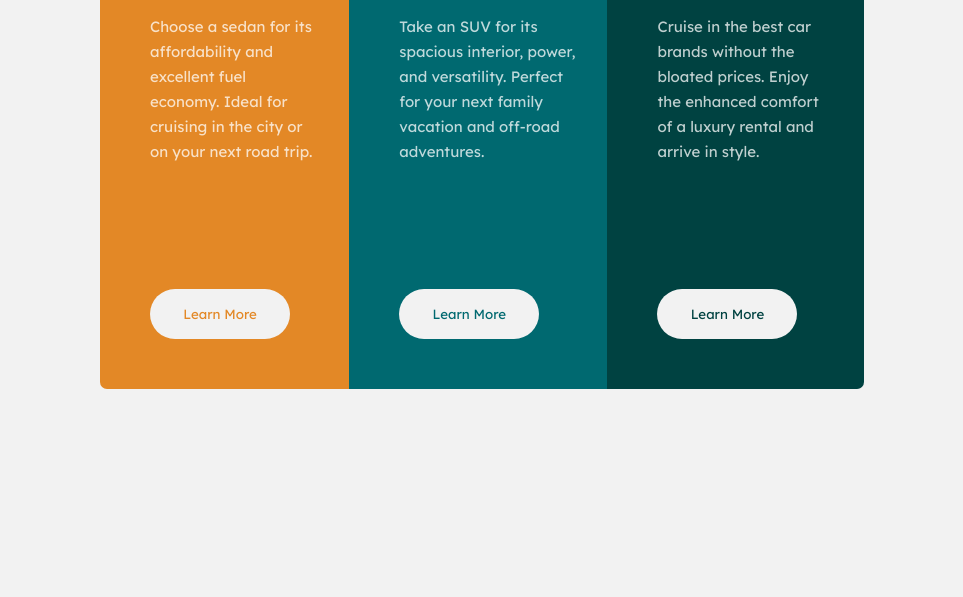
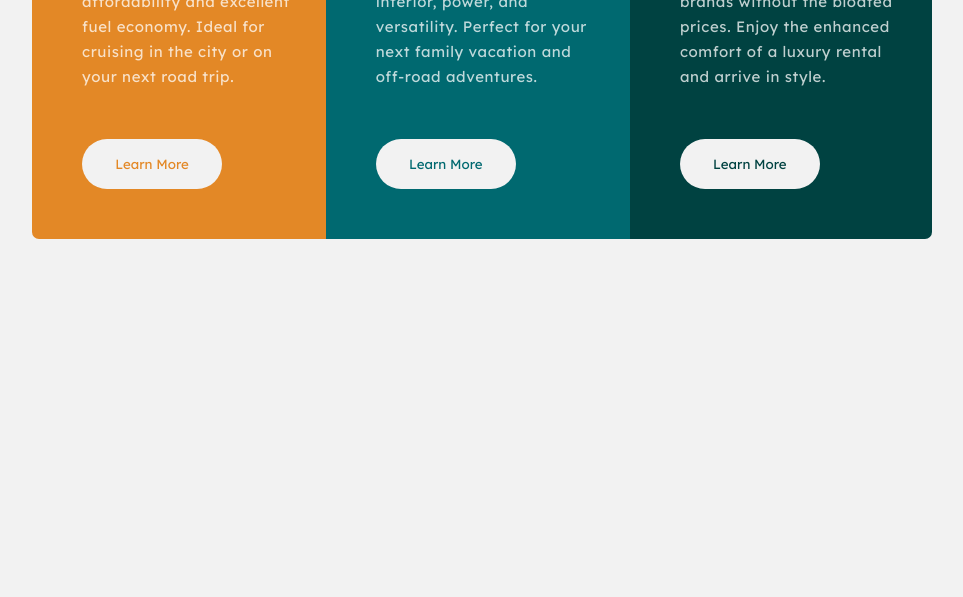
Before and after one commit to mckennapenley/3-COLUMN-PREVIEW-CARD-COMPONENT-MAIN, a plain HTML site: page index.html in a window 1280 px wide. Shown: the part 387-984 px from the top of the page, without its empty margins (158-1121 px from the left). After the commit the page ends 800 px from the top, so only its background shows below. Drawn offline with Linux system fonts and the light colour scheme.

Commit message:
fixed card height

```diff
--- a/css/style.css
+++ b/css/style.css
@@ -1,5 +1,4 @@
 body {
-  /* display: flex; */
   background-color: hsl(0, 0%, 95%);
 }
 
@@ -10,10 +9,10 @@ body {
 #card-container {
   display: flex;
   flex-flow: row nowrap;
-  margin: 200px 250px;
-  /* height: 500px;
-  width: 900px;
-  margin: auto; */
+  margin: 150px auto;
+  justify-content: center;
+  max-height: 500px;
+  max-width: 900px;
 }
 
 .card {
@@ -27,7 +26,8 @@ body {
   font-family: "Lexend Deca", sans-serif;
   margin: 15px 30px 50px 50px;
   line-height: 25px;
-  min-height: 175px;
+  height: 125px;
+  letter-spacing: 0.04em;
 }
 
 .card h1 {
@@ -43,7 +43,7 @@ body {
 }
 
 button {
-  margin: 50px;
+  margin: 0px 50px 50px 50px;
   background-color: hsl(0, 0%, 95%);
   width: 140px;
   height: 50px;
@@ -96,17 +96,11 @@ button {
   border: 2px solid hsl(0, 0%, 95%);
 }
 
-/* @media (max-width: 800px) {
-  #card-container {
-    margin: 75px 10px;
-  }
-} */
-
-@media (max-width: 375px) {
+@media (max-width: 800px) {
   #card-container {
     flex-direction: column;
-    margin: 75px 10px;
-    /* height: 600px; */
+    margin: 50px auto;
+    justify-content: flex-start;
   }
   .card {
     width: 340px;
```
